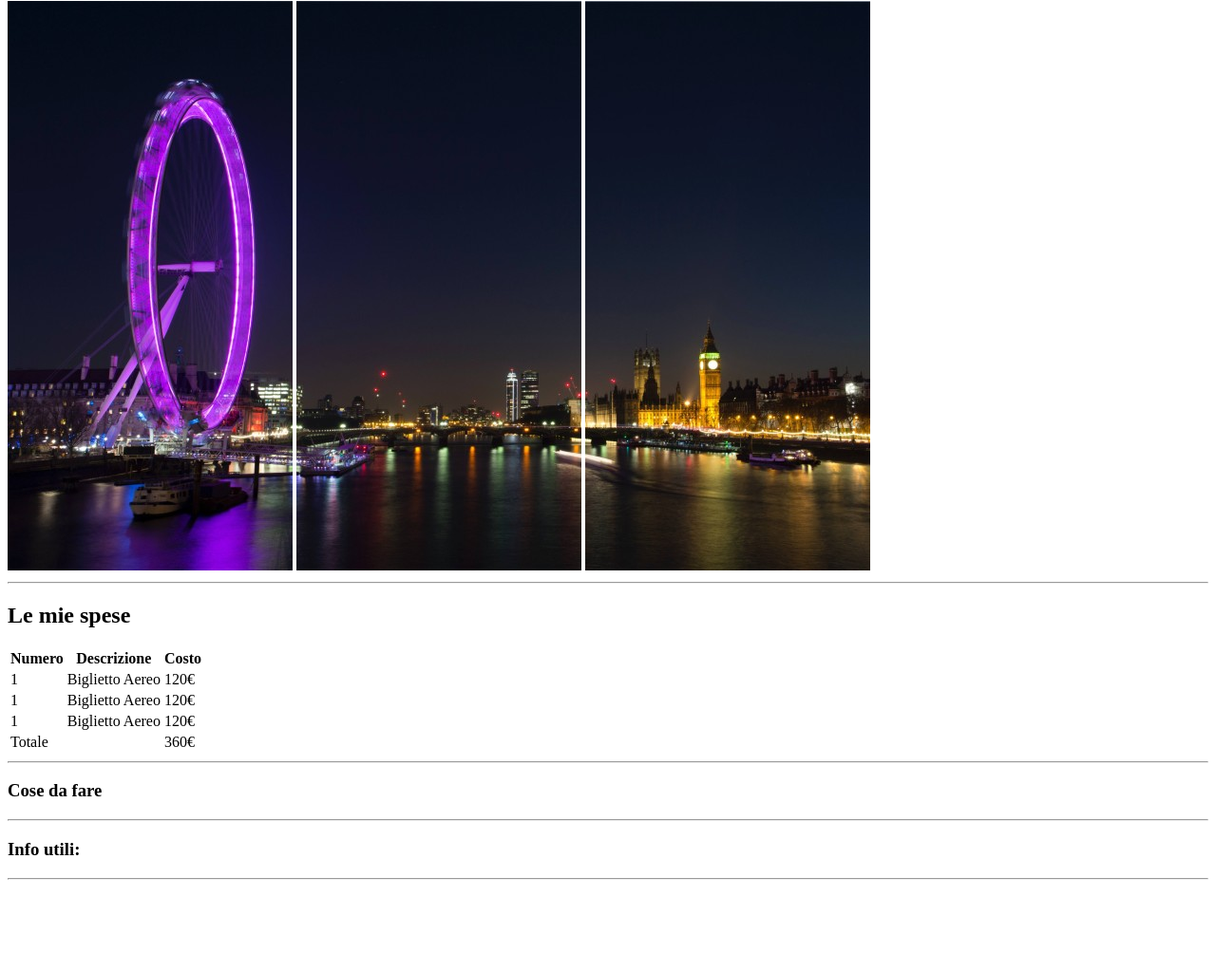
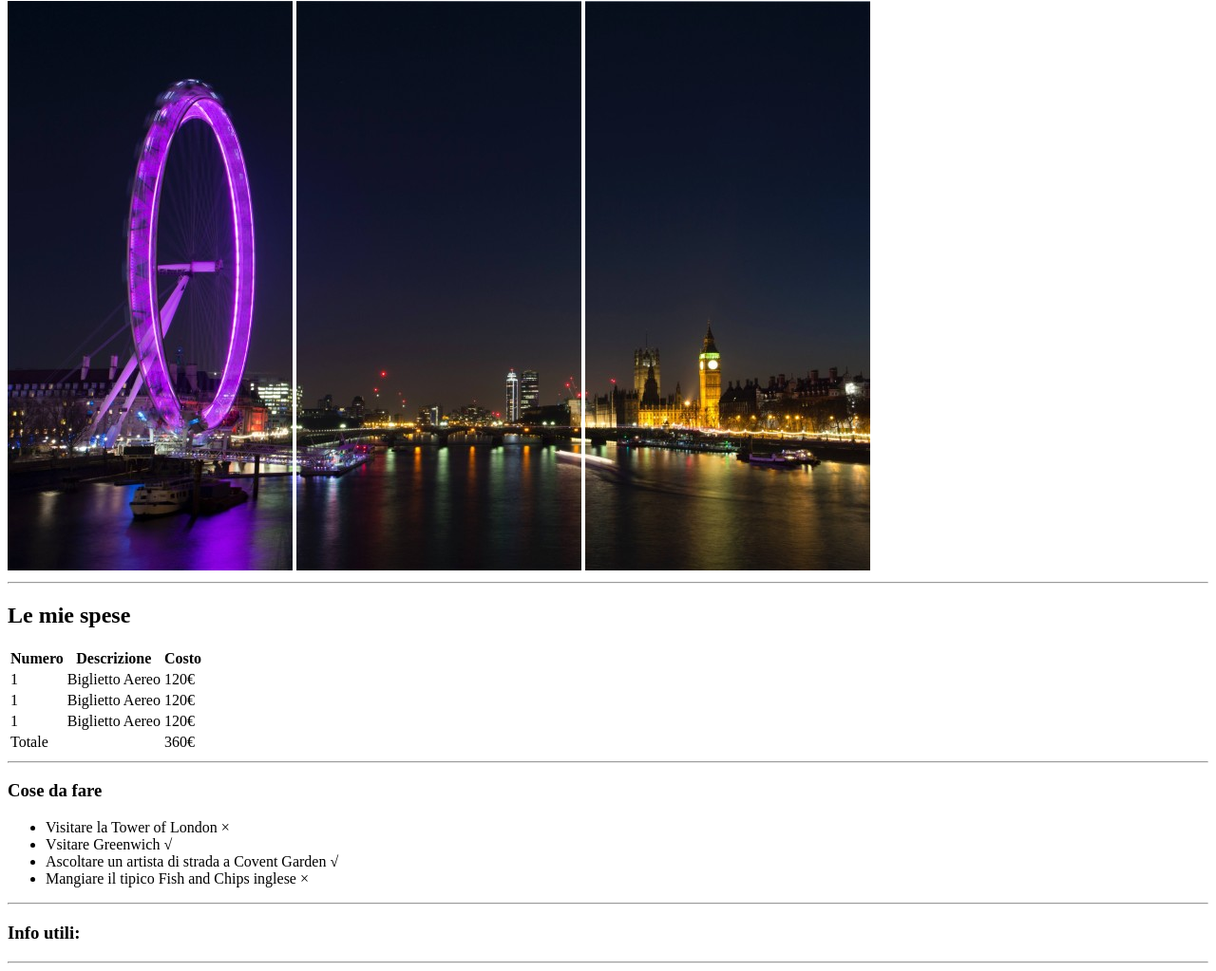
Before and after one commit to marcobusacca/html-london-trip, a plain HTML site: page index.html in a window 1280 px wide. Shown: the part 79-1102 px from the top of the page at 95% size. Before the commit the page ends 1014 px from the top, so only its background shows below. Drawn offline with Linux system fonts and the light colour scheme.

Commit message:
lista puntata (ul) in section2 di "index.html"

```diff
--- a/index.html
+++ b/index.html
@@ -60,6 +60,13 @@
             <hr>
             <section>
                 <h3>Cose da fare</h3>
+                <!-- LISTA PUNTATA -->
+                <ul>
+                    <li>Visitare la Tower of London &times;</li>
+                    <li>Vsitare Greenwich &radic;</li>
+                    <li>Ascoltare un artista di strada a Covent Garden &radic;</li>
+                    <li>Mangiare il tipico Fish and Chips inglese &times;</li>
+                </ul>
             </section>
             <hr>
             <section>
```
